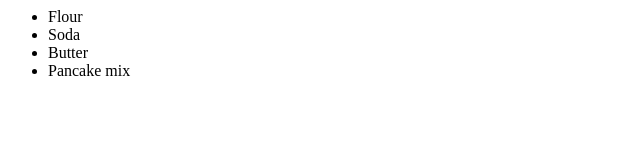
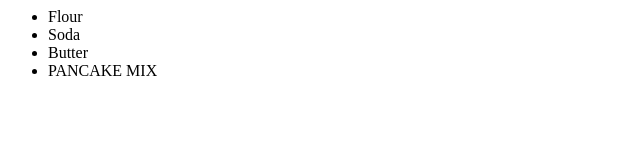
Before and after one commit to JeSa/grocerylist, a plain HTML site: page index.html in a window 1280 px wide. Shown: the full height of the page, 0-640 px from the left. Drawn offline with Linux system fonts and the light colour scheme.

Commit message:
Made some changes to index.html@

```diff
--- a/index.html
+++ b/index.html
@@ -4,7 +4,7 @@
 			<li>Flour</li>
 			<li>Soda</li>
 			<li>Butter</li>
-			<li>Pancake mix</li>
+			<li>PANCAKE MIX</li>
 		</ul>
 	</body>
 <html>
```
